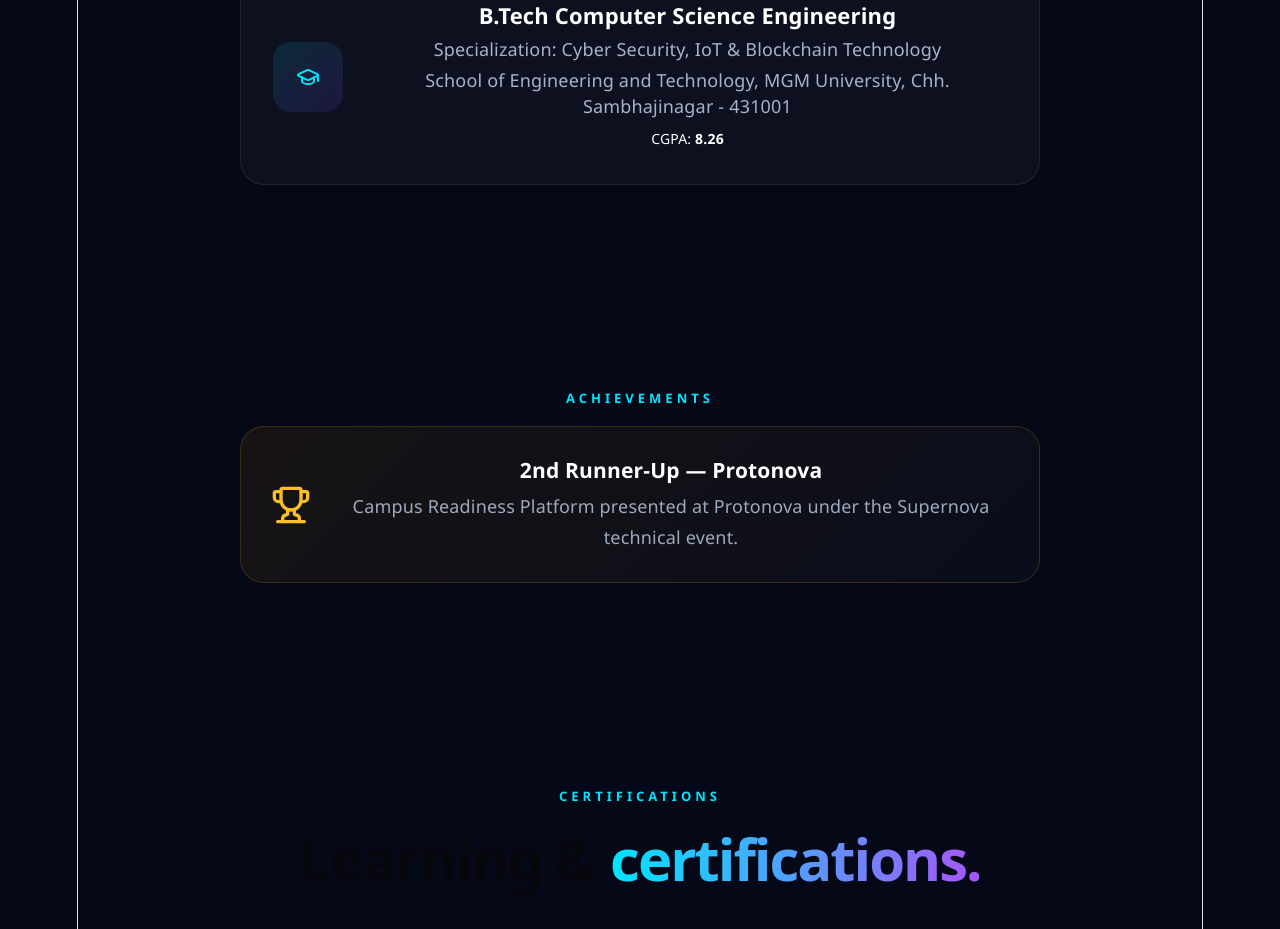
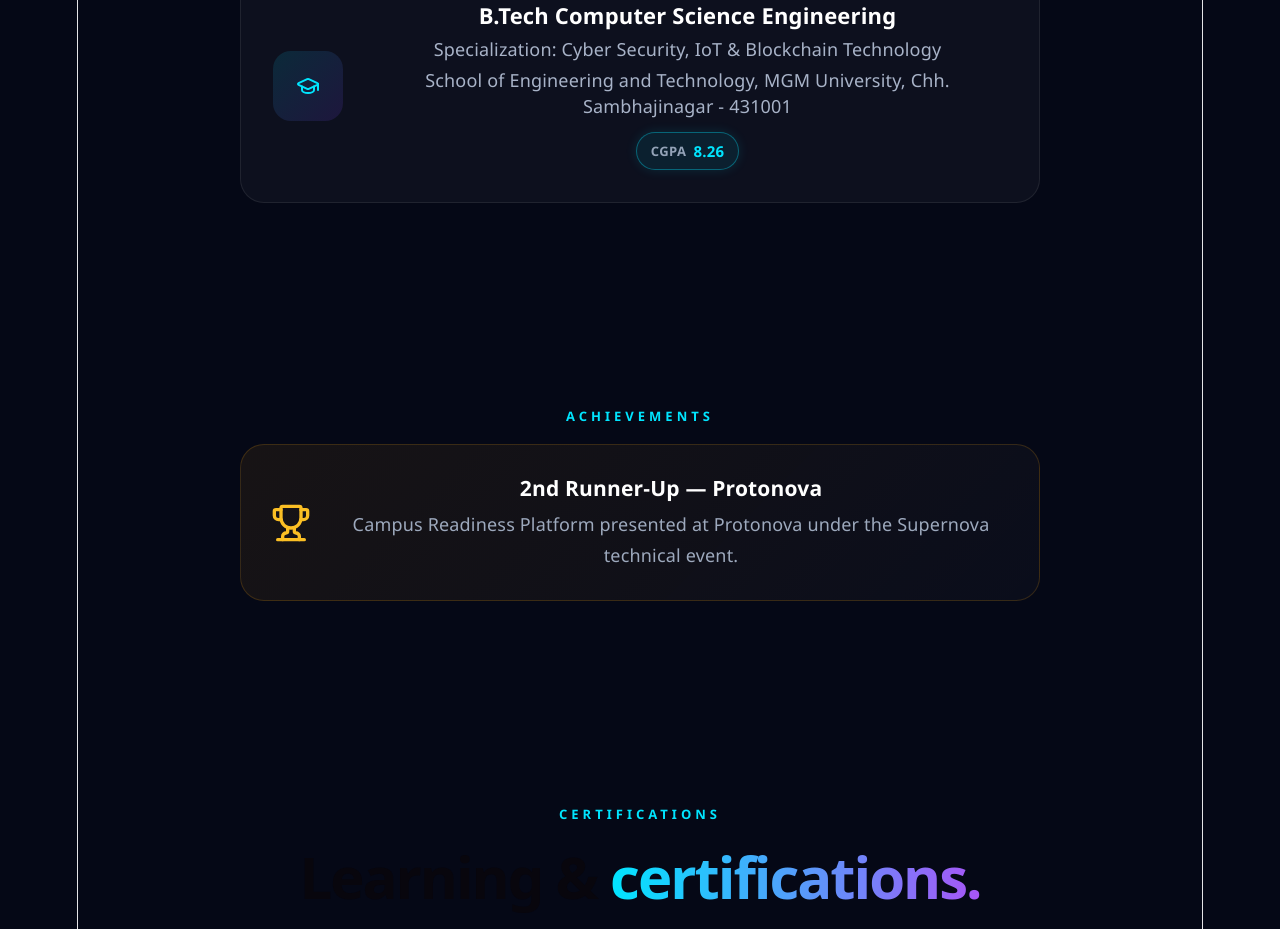
Before and after one commit to pawansolunke31-pixel/pawan-portfolio, a React (Vite) app: page / in a window 1280 px wide. Shown: the part 4140-5069 px from the top of the page. Built offline with nearby package versions, Linux system fonts and the light colour scheme.

Commit message:
Style CGPA 8.26 as exact oval pill badge with cyan border and glowing value

```diff
--- a/src/App.css
+++ b/src/App.css
@@ -981,10 +981,30 @@ a {
   margin-bottom: 5px;
 }
 
-.education-card span {
-  color: #ffffff;
+.cgpa-pill {
+  display: inline-flex;
+  align-items: center;
+  gap: 7px;
+  padding: 5px 14px;
+  border-radius: 50px;
+  background: rgba(0, 229, 255, 0.08);
+  border: 1px solid rgba(0, 229, 255, 0.35);
+  box-shadow: 0 0 12px rgba(0, 229, 255, 0.12);
+  margin-top: 8px;
+  width: fit-content;
+}
 
-  font-size: 14px;
+.cgpa-pill .cgpa-label {
+  font-size: 13px;
+  font-weight: 600;
+  color: #94a3b8;
+  letter-spacing: 0.5px;
+}
+
+.cgpa-pill .cgpa-val {
+  font-size: 15px;
+  font-weight: 800;
+  color: #00e5ff;
 }
 
 
--- a/src/App.jsx
+++ b/src/App.jsx
@@ -484,7 +484,10 @@ function App() {
 
       <p>School of Engineering and Technology, MGM University, Chh. Sambhajinagar - 431001</p>
 
-      <span>CGPA: <strong>8.26</strong></span>
+      <div className="cgpa-pill">
+        <span className="cgpa-label">CGPA</span>
+        <span className="cgpa-val">8.26</span>
+      </div>
     </div>
 
   </div>
```
